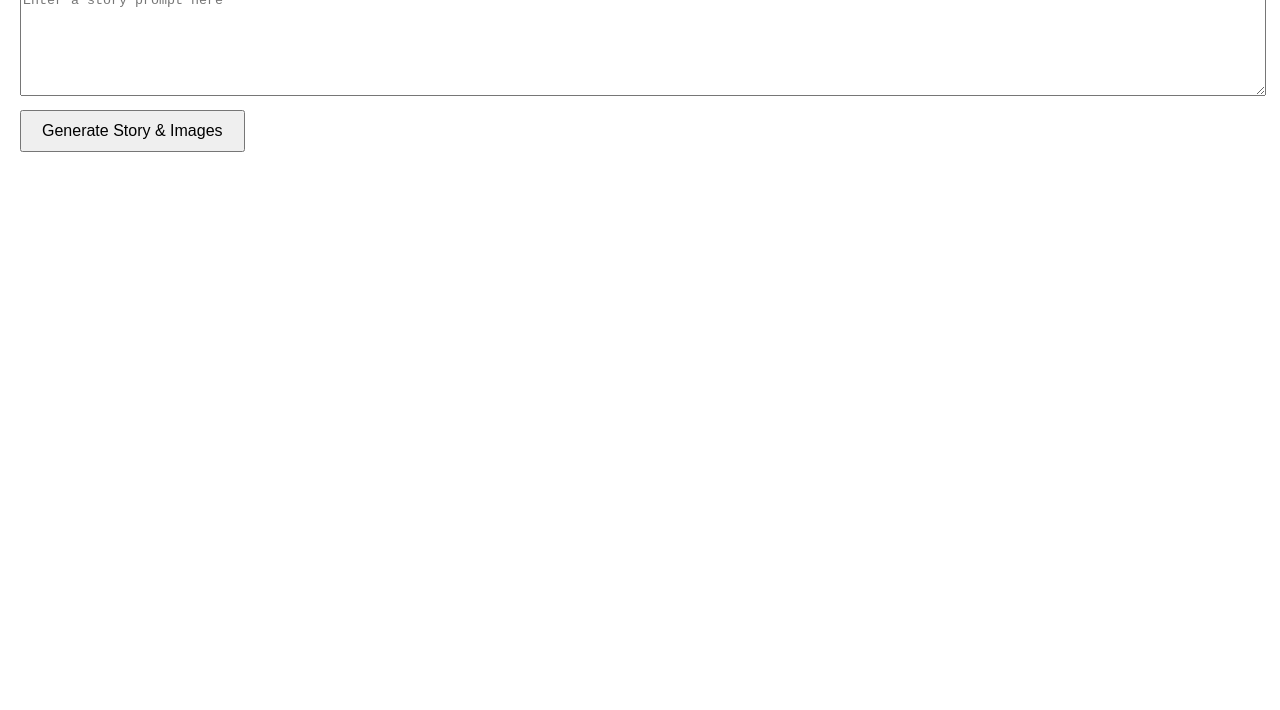
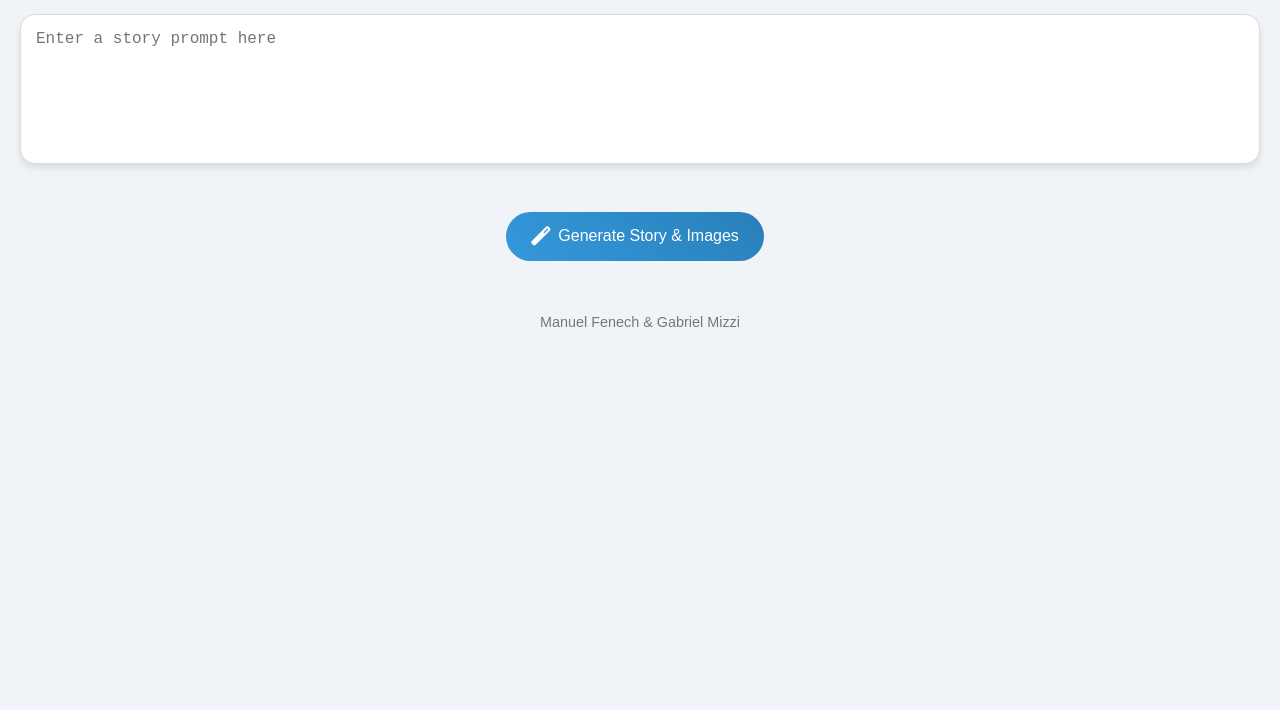
Before and after one commit to Gabriel-2004/Gen-AI, a website: page index.html in a window 1280 px wide. Shown: the part 90-800 px from the top of the page. Drawn offline with Linux system fonts and the light colour scheme.

Commit message:
CSS Thingy

```diff
--- a/index.html
+++ b/index.html
@@ -5,64 +5,158 @@
     <meta name="viewport" content="width=device-width, initial-scale=1.0">
     <title>Story Visualization</title>
     <style>
+        /* Base Reset */
+        * {
+            margin: 0;
+            padding: 0;
+            box-sizing: border-box;
+        }
+
         body {
-            font-family: Arial, sans-serif;
-            margin: 20px;
+            font-family: 'Arial', sans-serif;
+            line-height: 1.6;
+            color: #333;
+            background: #f0f4f8;
+            padding: 20px;
         }
+
+        h1 {
+            text-align: center;
+            margin-bottom: 20px;
+            font-size: 2.5rem;
+            color: #34495e;
+        }
+
+        /* Textarea Styling */
         textarea {
             width: 100%;
-            height: 100px;
-            margin-bottom: 10px;
+            height: 150px;
+            padding: 15px;
+            border-radius: 15px;
+            border: 1px solid #dcdcdc;
+            font-size: 1rem;
+            margin-bottom: 20px;
+            box-shadow: 0 4px 6px rgba(0, 0, 0, 0.1);
+            transition: all 0.3s ease;
+            resize: none;
+            background-color: #fff;
         }
+
+        textarea:focus {
+            outline: none;
+            border-color: #3498db;
+            box-shadow: 0 6px 12px rgba(0, 0, 0, 0.1);
+        }
+
+        /* Button Container Styling (Centering the button) */
+        .button-container {
+            display: flex;
+            justify-content: center;
+            margin-top: 20px;
+        }
+
+        /* Button Styling */
         button {
-            padding: 10px 20px;
-            font-size: 16px;
+            padding: 15px 25px;
+            font-size: 1rem;
+            color: white;
+            background: linear-gradient(45deg, #3498db, #2980b9);
+            border: none;
+            border-radius: 30px;
+            cursor: pointer;
+            transition: transform 0.3s ease, background 0.3s ease;
             margin-right: 10px;
+            display: inline-flex;
+            align-items: center;
+            justify-content: center;
         }
+
+        button:hover {
+            transform: scale(1.05);
+            background: linear-gradient(45deg, #2980b9, #3498db);
+        }
+
+        button:active {
+            transform: scale(0.98);
+        }
+
+        button i {
+            margin-right: 8px;
+            font-size: 1.2rem;
+        }
+
         #response {
             margin-top: 20px;
             display: flex;
             flex-wrap: wrap;
             gap: 20px;
+            justify-content: center;
         }
+
         .story-part {
             position: relative;
             width: 300px;
-            height: 300px;
+            height: 400px;
             overflow: hidden;
-            border: 1px solid #ccc;
             border-radius: 10px;
             box-shadow: 0 4px 8px rgba(0, 0, 0, 0.2);
+            background: #fff;
+            transition: transform 0.3s ease;
         }
+
+        .story-part:hover {
+            transform: translateY(-5px);
+        }
+
         .story-part img {
             width: 100%;
             height: 100%;
             object-fit: cover;
         }
+
         .story-text-overlay {
             position: absolute;
             bottom: 0;
             width: 100%;
-            background: rgba(0, 0, 0, 0.6);
+            background: rgba(0, 0, 0, 0.7);
             color: white;
-            font-size: 14px;
+            font-size: 1rem;
             padding: 10px;
             box-sizing: border-box;
             text-align: center;
+            font-family: 'Georgia', serif;
+        }
+
+        footer {
+            text-align: center;
+            margin-top: 30px;
+            font-size: 0.9rem;
+            color: #777;
         }
     </style>
 </head>
 <body>
     <h1>Story Visualization</h1>
     <textarea id="prompt" placeholder="Enter a story prompt here"></textarea>
-    <button id="generate-story">Generate Story & Images</button>
+
+    <!-- Button Container for Centering -->
+    <div class="button-container">
+        <button id="generate-story">
+            <i class="fas fa-magic"></i> Generate Story & Images
+        </button>
+    </div>
+
     <div id="response"></div>
+
+    <footer>
+        Manuel Fenech & Gabriel Mizzi
+    </footer>
 
     <script>
         document.getElementById('generate-story').addEventListener('click', async () => {
             const prompt = document.getElementById('prompt').value;
             const responseDiv = document.getElementById('response');
-            responseDiv.innerHTML = "Loading...";
+            responseDiv.innerHTML = "<p>Loading...</p>";
 
             try {
                 // Fetch generated text from the server
@@ -129,5 +223,8 @@
             }
         });
     </script>
+
+    <!-- FontAwesome for Icons -->
+    <script src="https://kit.fontawesome.com/a076d05399.js"></script>
 </body>
 </html>
```
